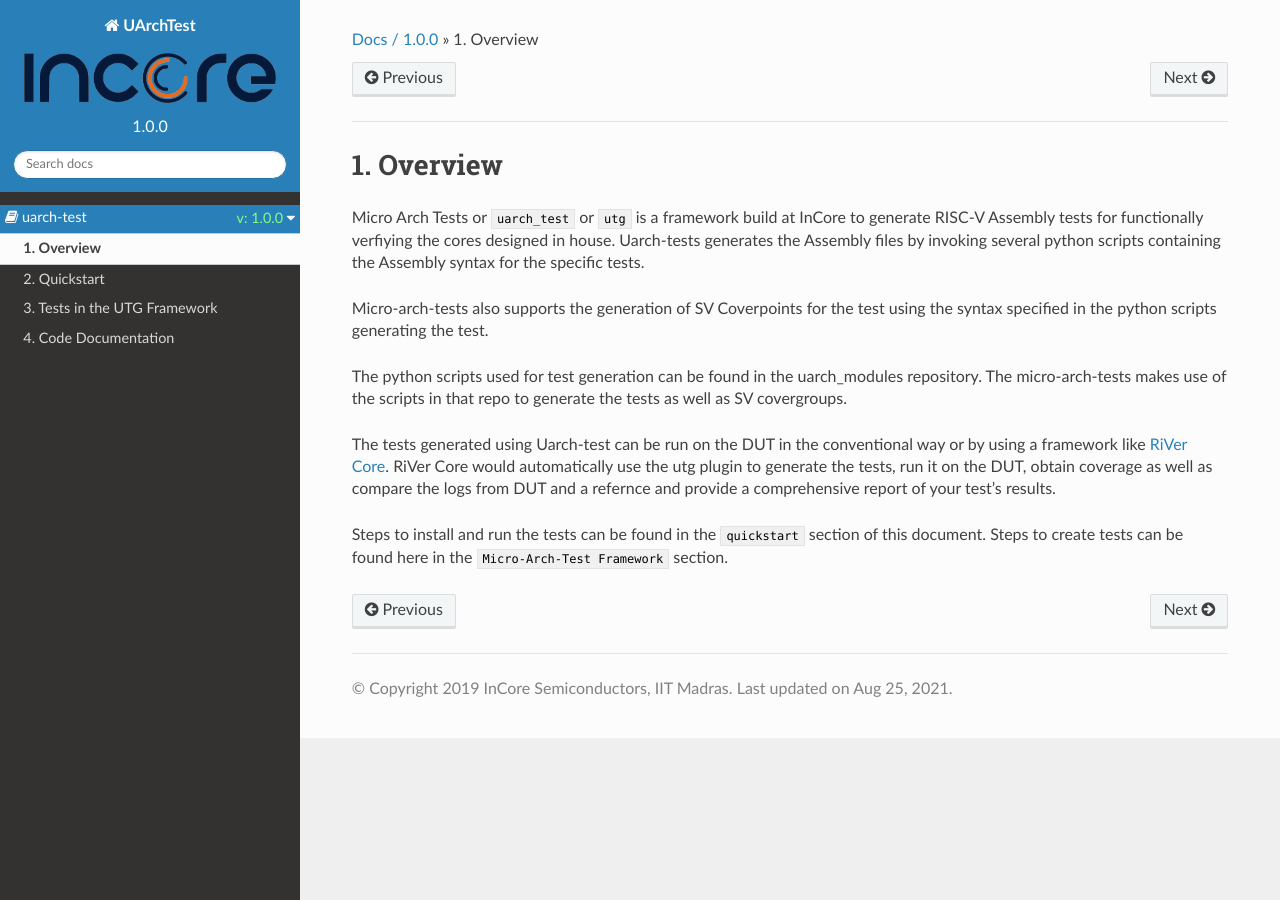
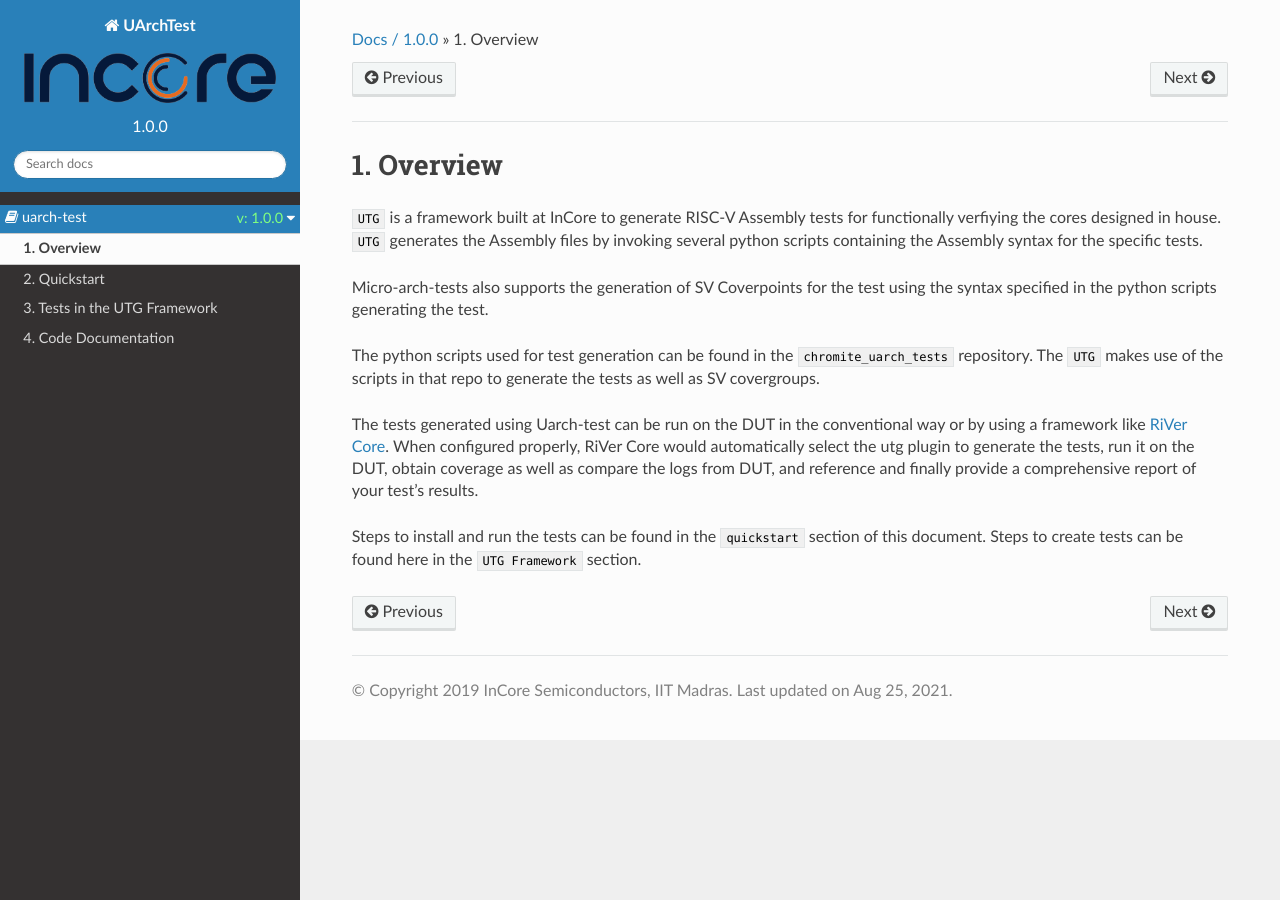
Before and after one commit to incoresemi/uatg, a Sphinx documentation site: the page built from docs/source/overview.rst, in a window 1280 px wide. Built offline with Sphinx 7.4.7 and the Read the Docs theme 2.0.0, drawn with Linux system fonts in a browser that asks for light colours; pages that are not in the unit, such as notebooks, are missing from menus.

Commit message:
rename to UTG

```diff
--- a/docs/source/overview.rst
+++ b/docs/source/overview.rst
@@ -5,12 +5,12 @@
 Overview
 ========
 
-Micro Arch Tests or ``uarch_test`` or ``utg`` is a framework build at InCore to generate RISC-V Assembly tests for functionally verfiying the cores designed in house. Uarch-tests generates the Assembly files by invoking several python scripts containing the Assembly syntax for the specific tests.
+``UTG`` is a framework built at InCore to generate RISC-V Assembly tests for functionally verfiying the cores designed in house. ``UTG`` generates the Assembly files by invoking several python scripts containing the Assembly syntax for the specific tests.
 
 Micro-arch-tests also supports the generation of SV Coverpoints for the test using the syntax specified in the python scripts generating the test.
 
-The python scripts used for test generation can be found in the uarch_modules repository. The micro-arch-tests makes use of the scripts in that repo to generate the tests as well as SV covergroups.
+The python scripts used for test generation can be found in the ``chromite_uarch_tests`` repository. The ``UTG`` makes use of the scripts in that repo to generate the tests as well as SV covergroups.
 
-The tests generated using Uarch-test can be run on the DUT in the conventional way or by using a framework like `RiVer Core <https://github.com/incoresemi/river_core>`_. RiVer Core would automatically use the utg plugin to generate the tests, run it on the DUT, obtain coverage as well as compare the logs from DUT and a refernce and provide a comprehensive report of your test's results.
+The tests generated using Uarch-test can be run on the DUT in the conventional way or by using a framework like `RiVer Core <https://github.com/incoresemi/river_core>`_. When configured properly, RiVer Core would automatically select the utg plugin to generate the tests, run it on the DUT, obtain coverage as well as compare the logs from DUT, and reference and finally provide a comprehensive report of your test's results.
 
-Steps to install and run the tests can be found in the ``quickstart`` section of this document. Steps to create tests can be found here in the ``Micro-Arch-Test Framework`` section.
+Steps to install and run the tests can be found in the ``quickstart`` section of this document. Steps to create tests can be found here in the ``UTG Framework`` section.
```
